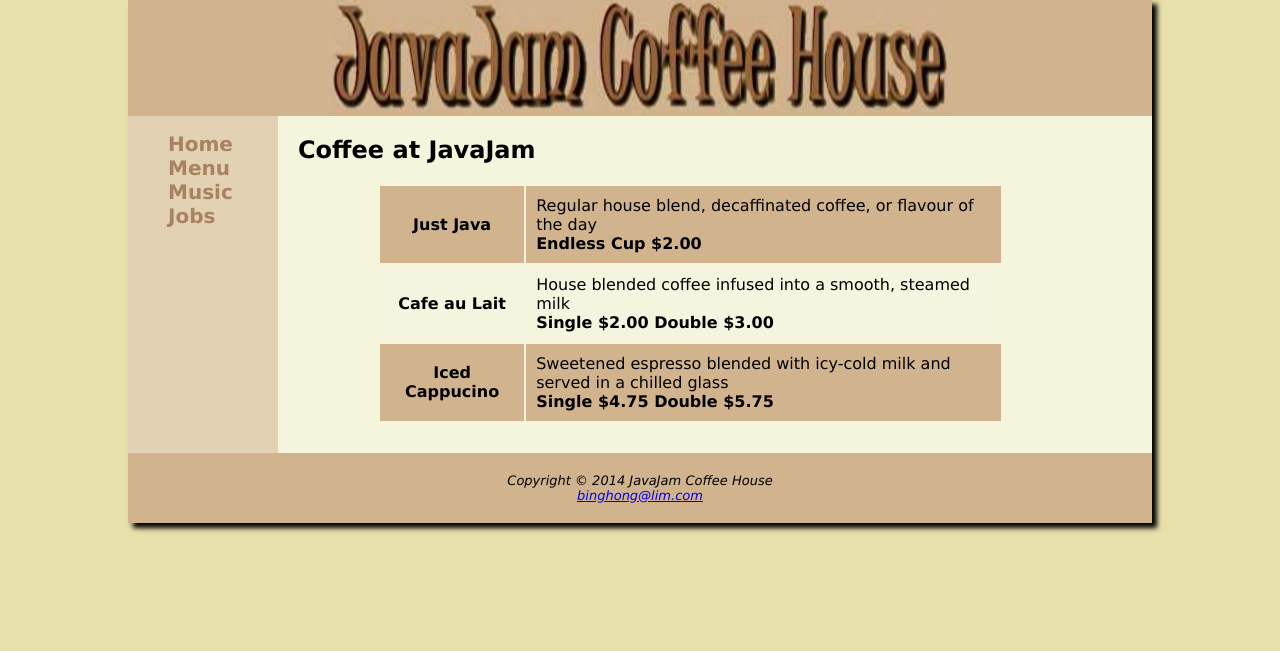
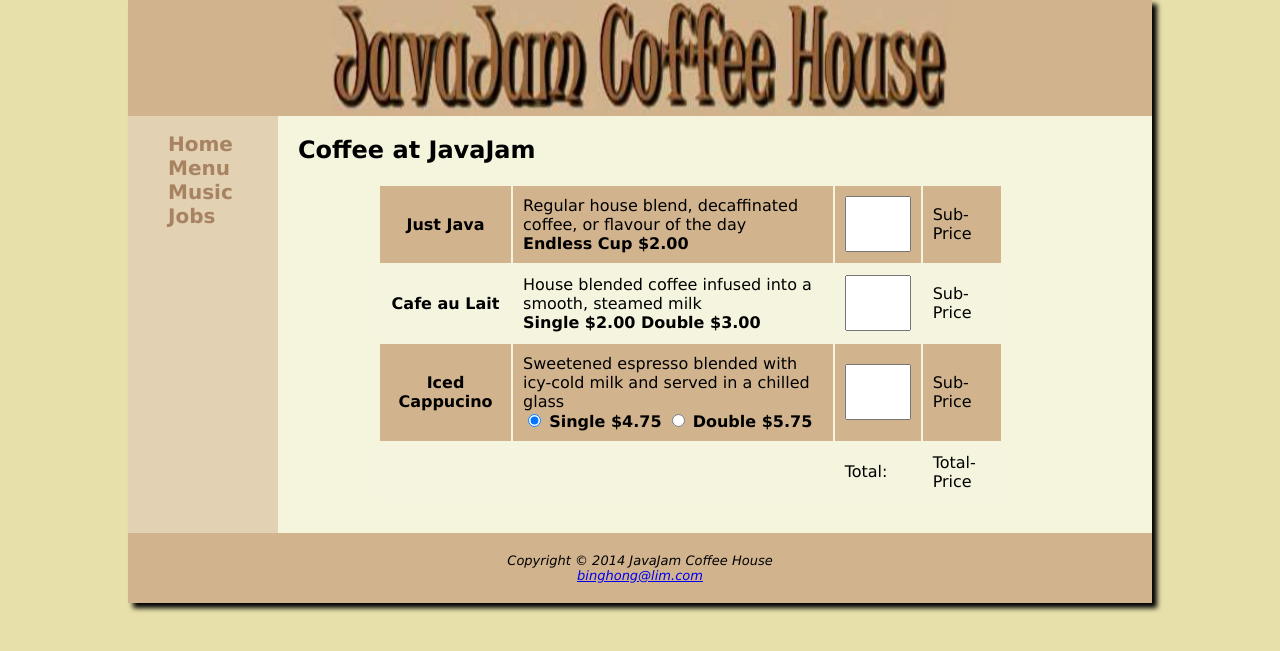
Before and after one commit to Bingsu99/IE4717, a PHP site: page /menu.html in a window 1280 px wide. Shown: the part 25-676 px from the top of the page. Run offline with PHP 8.4, Linux system fonts and the light colour scheme.

Commit message:
Added components for Menu

```diff
--- a/CaseStudy2/css/menu.css
+++ b/CaseStudy2/css/menu.css
@@ -22,3 +22,11 @@ tr:nth-of-type(even) {
 tr:nth-of-type(odd) {
   background-color: #d1b48e;
 }
+
+.coffeeInput {
+  height: 50px;
+  width: 50px;
+  font-size: x-large;
+  padding-left: 10px;
+  text-align: center;
+}
--- a/CaseStudy2/css/music.css
+++ b/CaseStudy2/css/music.css
@@ -13,6 +13,6 @@ td {
   display: flex;
 }
 
-td div{
-    margin: 1.3rem;
+td div {
+  margin: 1.3rem;
 }
--- a/CaseStudy2/menu.html
+++ b/CaseStudy2/menu.html
@@ -38,6 +38,16 @@
                     Regular house blend, decaffinated coffee, or flavour of the
                     day<br /><b>Endless Cup $2.00</b>
                   </td>
+                  <td>
+                    <input
+                      type="number"
+                      class="coffeeInput"
+                      name="justJava"
+                      step="1"
+                      min="0"
+                    />
+                  </td>
+                  <td>Sub-Price</td>
                 </tr>
                 <tr>
                   <td class="table_title"><b>Cafe au Lait</b></td>
@@ -46,13 +56,43 @@
                       >Single $2.00 Double $3.00</b
                     >
                   </td>
+                  <td>
+                    <input
+                      type="number"
+                      class="coffeeInput"
+                      name="cafeAuLait"
+                      step="1"
+                      min="0"
+                    />
+                  </td>
+                  <td>Sub-Price</td>
                 </tr>
                 <tr>
                   <td class="table_title"><b>Iced Cappucino</b></td>
                   <td>
                     Sweetened espresso blended with icy-cold milk and served in
-                    a chilled glass<br /><b>Single $4.75 Double $5.75</b>
+                    a chilled glass<br />
+                    <input type="radio" name="shots" value="single" checked />
+                    <label for="html"><b>Single $4.75</b></label>
+                    <input type="radio" name="shots" value="double" />
+                    <label for="css"><b>Double $5.75</b></label>
                   </td>
+                  <td>
+                    <input
+                      type="number"
+                      class="coffeeInput"
+                      name="cappucino"
+                      step="1"
+                      min="0"
+                    />
+                  </td>
+                  <td>Sub-Price</td>
+                </tr>
+                <tr>
+                  <td class="table_title"></td>
+                  <td></td>
+                  <td>Total:</td>
+                  <td>Total-Price</td>
                 </tr>
               </table>
             </div>
```
Also changed, not shown: CaseStudy2/menu.js (added).
